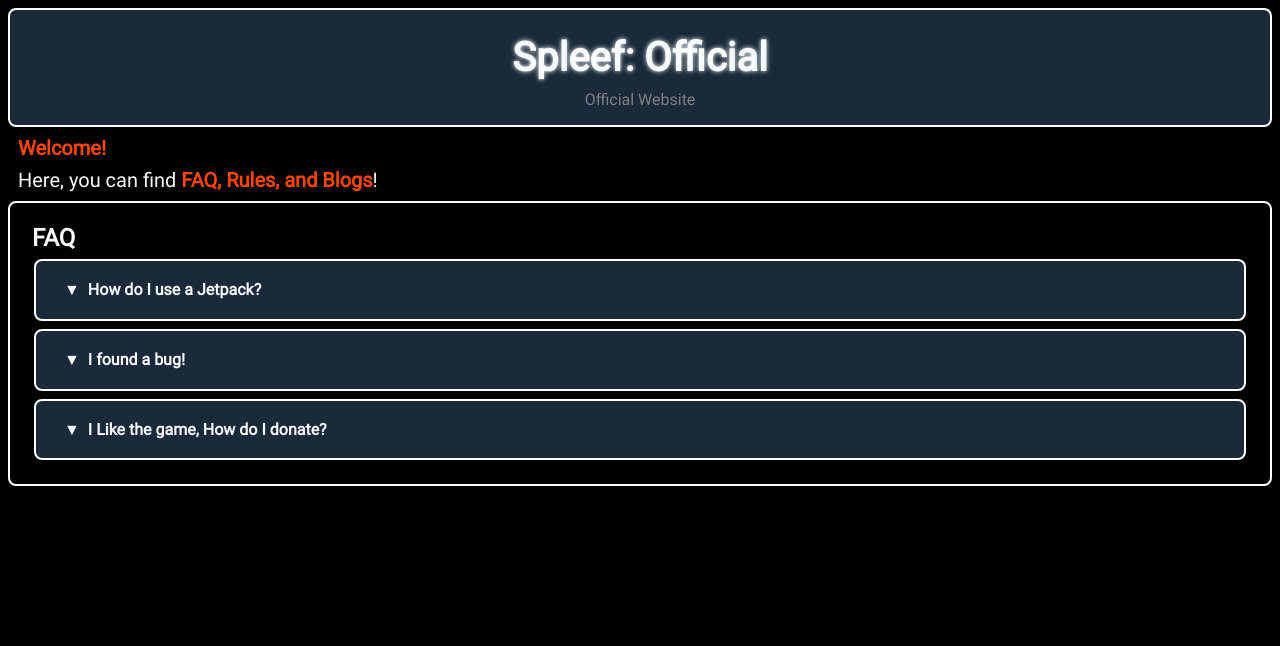
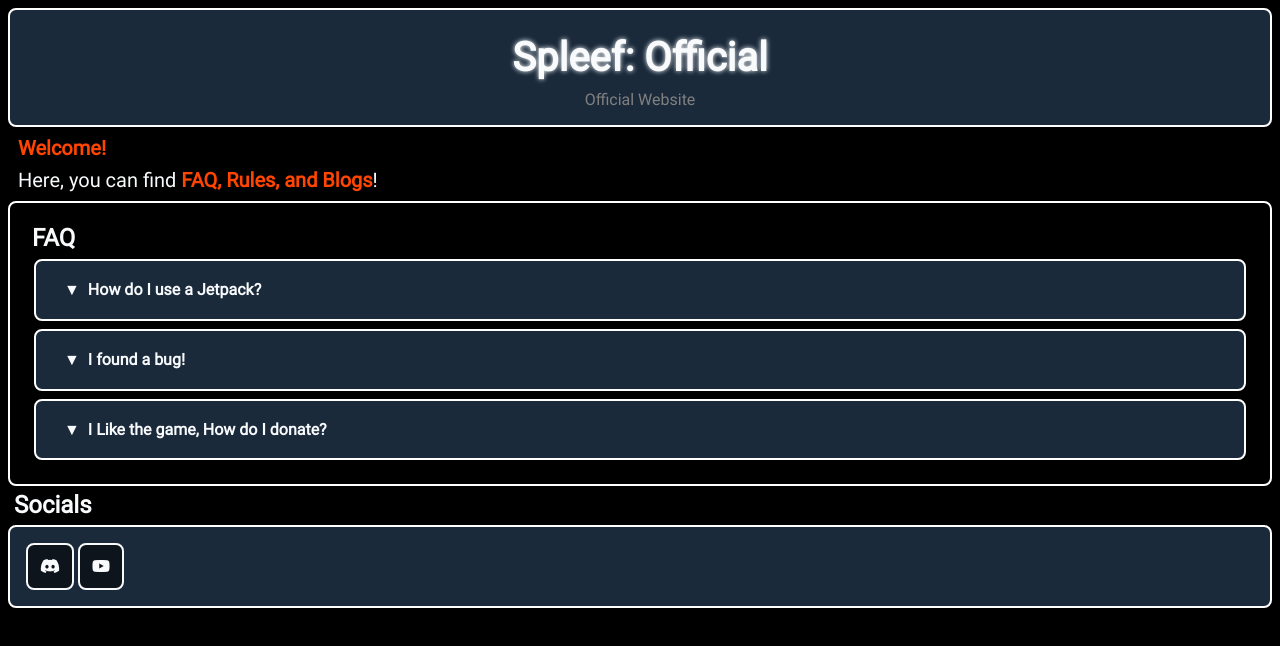
Before and after one commit to KjAnimates/Spleef-Website, a plain HTML site: page index.html in a window 1280 px wide. Drawn offline with Linux system fonts and the light colour scheme.

Commit message:
Create Socials section.

```diff
--- a/css/dropdown.css
+++ b/css/dropdown.css
@@ -16,13 +16,13 @@
     margin-bottom: none;
 }
 
-.dropdown:focus .content {
+.dropdown:focus-within .content {
     display: block;
 }
-.dropdown:focus .header::before {
+.dropdown:focus-within .header::before {
     rotate: 180deg;
 }
-.dropdown:focus .header {
+.dropdown:focus-within .header {
     text-decoration: underline;
 }
 
--- a/css/styles.css
+++ b/css/styles.css
@@ -53,6 +53,11 @@ kbd {
     padding: 0.25em;
 }
 
+.icon {
+    text-decoration: none;
+    color: var(--white);
+}
+
 .subtitle {
     color: grey;
 }
@@ -70,3 +75,26 @@ kbd {
 .center-text {
     text-align: center;
 }
+
+.button {
+    --style: cubic-bezier(0.075, 0.82, 0.165, 1);
+    --anim-color: var(--white);
+
+    padding: 1em;
+    background: #0d141c;
+    color: var(--white);
+    border: 1.8pt solid var(--white);
+    border-radius: .5em;
+    display: inline-block;
+    transition: transform 400ms var(--style), color 400ms var(--style);
+}
+.button.small {
+    padding: .75em;
+}
+.button:hover, .button:focus {
+    transform: scale(1.25) rotate(5deg);
+}
+
+#youtube {
+    --anim-color: red;
+}
--- a/index.html
+++ b/index.html
@@ -5,6 +5,9 @@
     <meta name="viewport" content="width=device-width, initial-scale=1.0">
     <link rel="stylesheet" href="css/dropdown.css">
     <link rel="stylesheet" href="css/styles.css">
+    <base target="_blank">
+
+    <script src="https://kit.fontawesome.com/890a48d951.js" crossorigin="anonymous"></script>
 
     <title>Spleef: Official</title>
 </head>
@@ -55,5 +58,15 @@
             </div>
         </div>
     </div>
+
+    <div class="header mid">Socials</div>
+    <div id="socials" class="section">
+        <a class="social button small" id="discord" href="https://discord.gg/RhvAEM2TWk">
+            <i class="fa-brands fa-discord icon"></i>
+        </a>
+        <a class="social button small" id="youtube" href="https://www.youtube.com/channel/UCe89b4apDJvzLaUYLd4_Itw">
+            <i class="fa-brands fa-youtube icon"></i>
+        </a>
+    </div>
 </body>
 </html>
```
Also changed, not shown: Images/Store.png (deleted).
